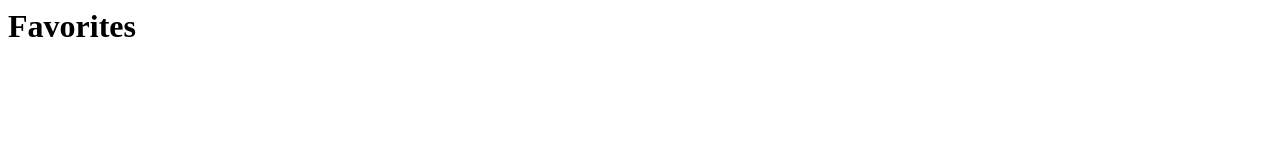
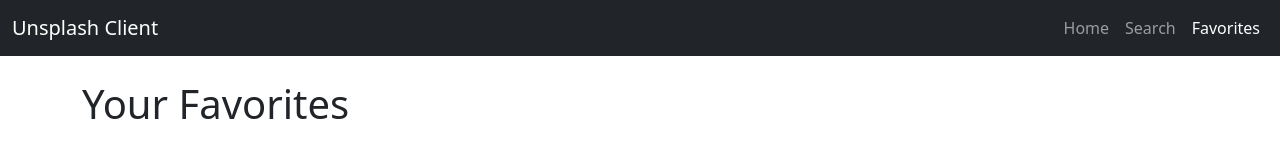
Before and after one commit to calcanica/RESTAPI_kelompok, a plain HTML site: page favorites.html in a window 1280 px wide. Drawn offline with nearby package versions, Linux system fonts and the light colour scheme.

Commit message:
Update favorites.html

```diff
--- a/favorites.html
+++ b/favorites.html
@@ -1,6 +1,31 @@
+<!DOCTYPE html>
+<html lang="en">
+<head>
+    <meta charset="UTF-8">
+    <title>Favorites</title>
+    <link href="https://cdn.jsdelivr.net/npm/bootstrap@5.3.2/dist/css/bootstrap.min.css" rel="stylesheet">
+    <link rel="stylesheet" href="css/style.css">
+</head>
+<body>
+
+<nav class="navbar navbar-expand-lg navbar-dark bg-dark">
+  <div class="container-fluid">
+    <a class="navbar-brand" href="index.html">Unsplash Client</a>
+    <div class="collapse navbar-collapse">
+      <ul class="navbar-nav ms-auto">
+        <li class="nav-item"><a class="nav-link" href="index.html">Home</a></li>
+        <li class="nav-item"><a class="nav-link" href="search.html">Search</a></li>
+        <li class="nav-item"><a class="nav-link active" href="favorites.html">Favorites</a></li>
+      </ul>
+    </div>
+  </div>
+</nav>
+
 <div class="container mt-4">
-    <h1>Favorites</h1>
-    <div id="favorites-grid" class="row row-cols-1 row-cols-md-3 g-4"></div>
+    <h1 class="mb-4">Your Favorites</h1>
+
+    <!-- Masonry Grid -->
+    <div id="favorites-grid" class="masonry-grid"></div>
 </div>
 
 <script src="config.js"></script>
@@ -8,3 +33,6 @@
 <script>
     loadFavorites();
 </script>
+
+</body>
+</html>
```
